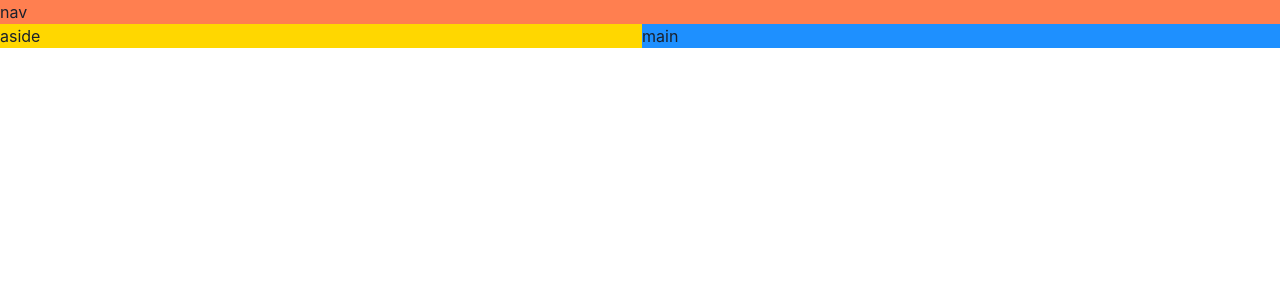
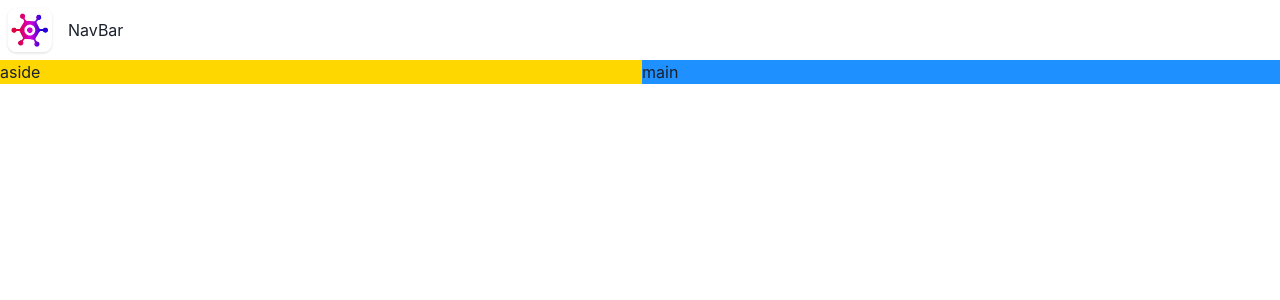
Before and after one commit to ariel53361/game-hub, a React (Vite) app: page / in a window 1280 px wide. Shown: the top 300 px of the page. Built offline with nearby package versions, Linux system fonts and the light colour scheme.

Commit message:
build a navbar

```diff
--- a/src/App.tsx
+++ b/src/App.tsx
@@ -1,4 +1,5 @@
 import { Button, Grid, GridItem, Show } from "@chakra-ui/react";
+import NavBar from "./components/NavBar";
 function App() {
   return (
     <Grid
@@ -7,8 +8,8 @@
         lg: `"nav nav" "aside main"`,
       }}
     >
-      <GridItem area="nav" bg="coral">
-        nav
+      <GridItem area="nav" >
+        <NavBar></NavBar>
       </GridItem>
       <Show above="lg">
       <GridItem area="aside" bg="gold">
--- /dev/null
+++ b/src/components/NavBar.tsx
@@ -0,0 +1,12 @@
+import { HStack, Image, Text } from "@chakra-ui/react"
+import logo from '../assets/logo.webp';
+const NavBar = () => {
+  return (
+    <HStack>
+        <Image src={logo} boxSize= '60px'/>
+        <Text>NavBar</Text>
+    </HStack>
+  )
+}
+
+export default NavBar
```
Also changed, not shown: src/assets/logo.webp (added).
